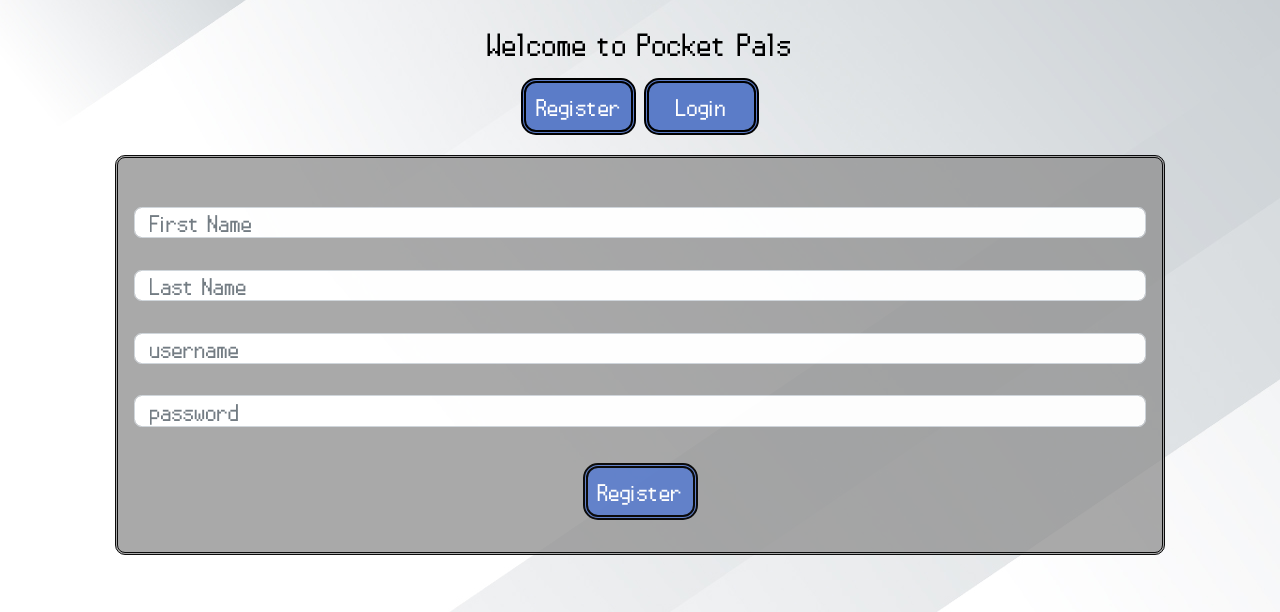
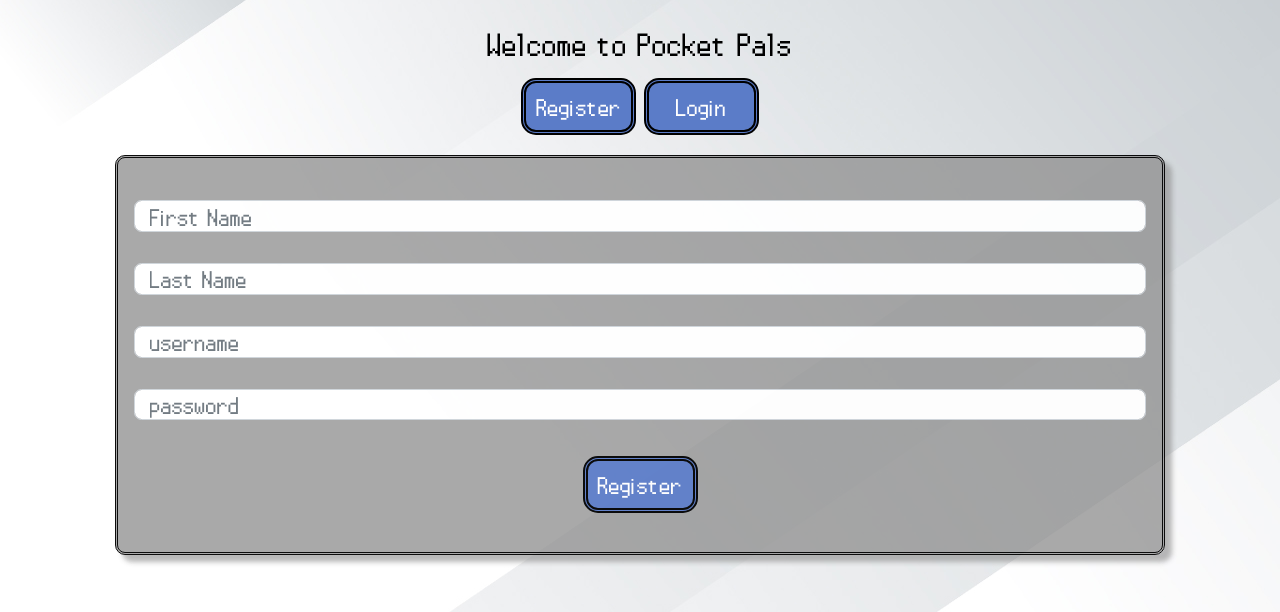
Before and after one commit to aidantd/COP4331C-Project1, a PHP site: page / in a window 1280 px wide. Shown: the part 188-800 px from the top of the page. Run offline with PHP 8.4, Linux system fonts and the light colour scheme.

Commit message:
text box flex box changes

```diff
--- a/css/styles.css
+++ b/css/styles.css
@@ -160,6 +160,7 @@ body.about{
    text-align: center;
    overflow: hidden;
    transition: .1s;
+   box-shadow:7px 7px 5px rgba(143, 143, 143, 0.671);
 }
 
 
@@ -227,7 +228,7 @@ input::placeholder{
 #register-form, #loginform{
    display:flex;
    flex-direction:column;
-   justify-content:space-around;
+   justify-content:center;
    align-items:center;
    height:80% !important;
 }
--- a/index.html
+++ b/index.html
@@ -53,8 +53,9 @@
                      <button type="button" class="btn-blue-navy mt-3" id="registerButton"  onclick="register()">Register</button>
                   </div>
                </form>
-               <span id="registerStatus"></span>
+
             </div>
+            <span id="registerStatus"></span>
          </div>
       </section>
 
```
